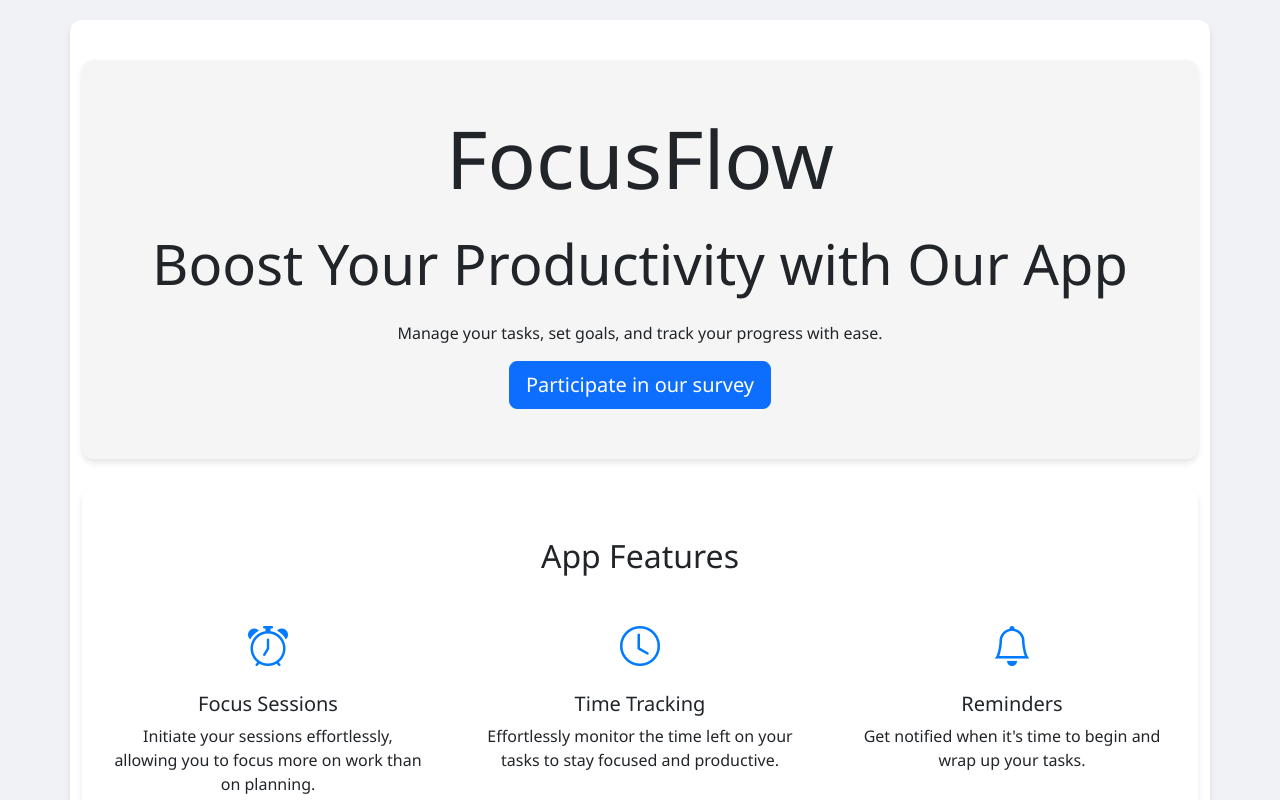
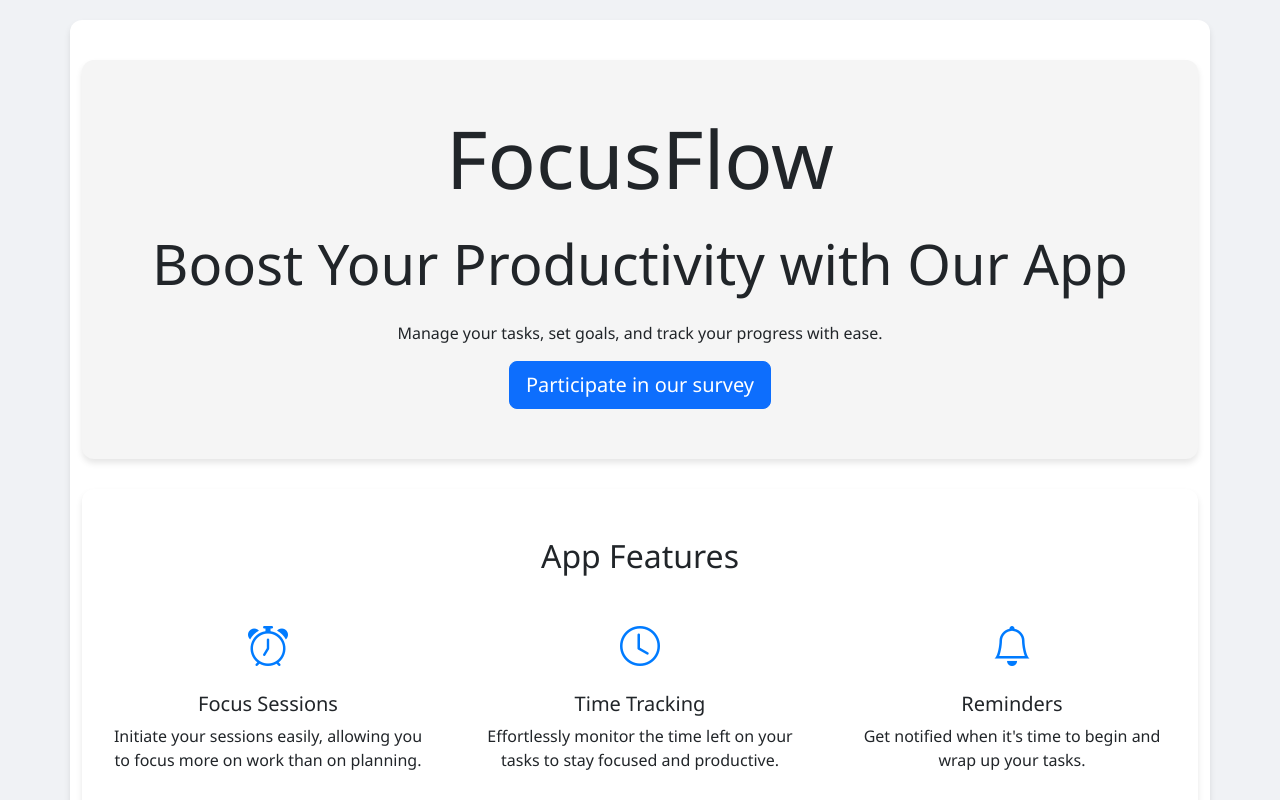
Before and after one commit to maxiparis/focusflow-website, a React (Vite) app: page / in a window 1280 px wide. Shown: the top 800 px of the page. Built offline with nearby package versions, Linux system fonts and the light colour scheme.

Commit message:
fix: word repetition effortlessly

```diff
--- a/src/components/Features.jsx
+++ b/src/components/Features.jsx
@@ -2,7 +2,7 @@ import { Card, Container, Row, Col } from 'react-bootstrap';
 
 function Features() {
     const featureList = [
-        { title: 'Focus Sessions', description: 'Initiate your sessions effortlessly, allowing you to focus more on work than on planning.', icon: 'bi bi-alarm' },
+        { title: 'Focus Sessions', description: 'Initiate your sessions easily, allowing you to focus more on work than on planning.', icon: 'bi bi-alarm' },
         { title: 'Time Tracking', description: 'Effortlessly monitor the time left on your tasks to stay focused and productive.', icon: 'bi bi-clock' },
         { title: 'Reminders', description: 'Get notified when it\'s time to begin and wrap up your tasks.', icon: 'bi bi-bell' },
         { title: 'Quantify your Progress', description: 'Get a detailed report on the time you\'ve saved by using this app.', icon: 'bi bi-graph-up' }
```
